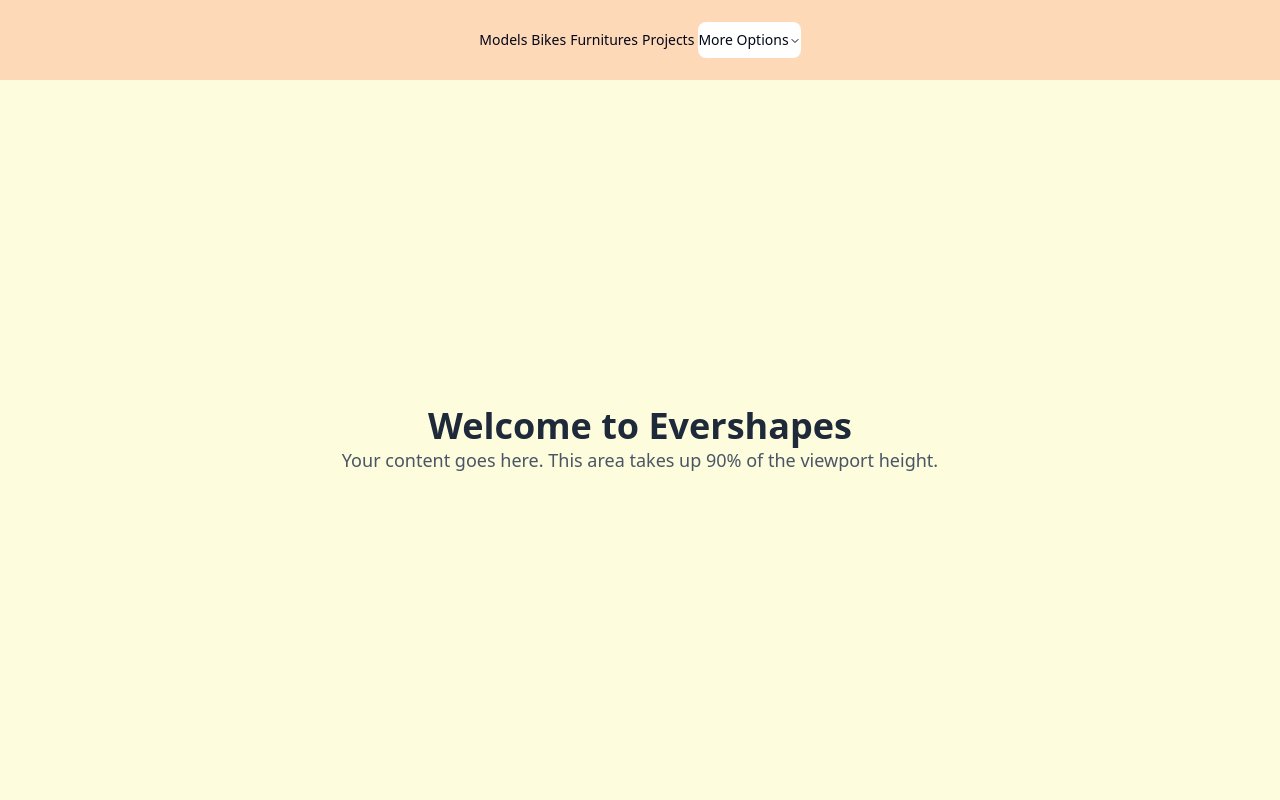
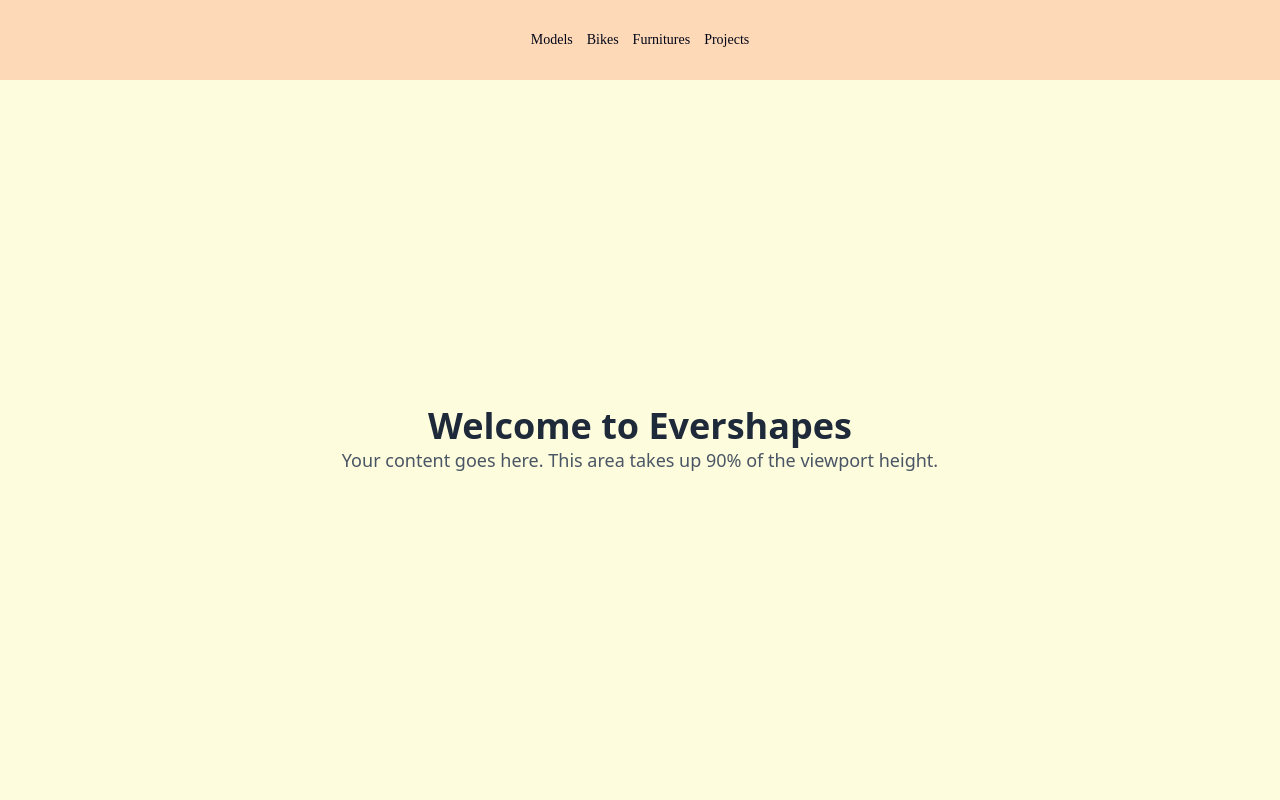
Before and after one commit to Evershapes/evershapes-website, a React (Vite) app: page / in a window 1280 px wide. Shown: the top 800 px of the page. Built offline with nearby package versions, Linux system fonts and the light colour scheme; a web font is replaced by a local one.

Commit message:
ajout navbar

```diff
--- a/src/App.jsx
+++ b/src/App.jsx
@@ -1,75 +1,19 @@
-import { useState } from 'react'
+import React, { useState } from 'react'
 import './App.css'
-import {
-    NavigationMenu,
-    NavigationMenuContent,
-    NavigationMenuIndicator,
-    NavigationMenuItem,
-    NavigationMenuLink,
-    NavigationMenuList,
-    NavigationMenuTrigger,
-    NavigationMenuViewport,
-} from "../components/ui/navigation-menu"
-
 import '../public/fonts/fonts.css'
 
-function App() {
+import Navbar from './components/navbar.jsx';
+
+class App extends React.Component {
+    render() {
         return (
             <div className="min-h-screen w-full m-0 p-0">
-            {/* Navbar - 10vh height */}
-            <nav className="h-[10vh] w-full flex items-center justify-center px-6 m-0" style={{backgroundColor: '#FED9B7'}}>
-                <NavigationMenu>
-                    <NavigationMenuList>
-                        <NavigationMenuItem>
-                            <NavigationMenuLink>
-                                <a href="https://www.youtube.com/watch?v=dQw4w9WgXcQ">Models</a>
-                            </NavigationMenuLink>
-                        </NavigationMenuItem>
-                        <NavigationMenuItem>
-                            <NavigationMenuLink>
-                                <a href="https://www.youtube.com/watch?v=dQw4w9WgXcQ">Bikes</a>
-                            </NavigationMenuLink>
-                        </NavigationMenuItem>
-                        <NavigationMenuItem>
-                            <NavigationMenuLink>
-                                <a href="https://www.youtube.com/watch?v=dQw4w9WgXcQ">Furnitures</a>
-                            </NavigationMenuLink>
-                        </NavigationMenuItem>
-                        <NavigationMenuItem>
-                            <NavigationMenuLink>
-                                <a href="https://www.youtube.com/watch?v=dQw4w9WgXcQ">Projects</a>
-                            </NavigationMenuLink>
-                        </NavigationMenuItem>
-
-                        {/* Simple Dropdown Menu */}
-                        <NavigationMenuItem>
-                            <NavigationMenuTrigger>More Options</NavigationMenuTrigger>
-                            <NavigationMenuContent>
-                                <ul className="grid w-[200px] gap-2 p-4">
-                                    <li>
-                                        <NavigationMenuLink asChild>
-                                            <a href="#services">Services</a>
-                                        </NavigationMenuLink>
-                                    </li>
-                                    <li>
-                                        <NavigationMenuLink asChild>
-                                            <a href="#about">About</a>
-                                        </NavigationMenuLink>
-                                    </li>
-                                    <li>
-                                        <NavigationMenuLink asChild>
-                                            <a href="#contact">Contact</a>
-                                        </NavigationMenuLink>
-                                    </li>
-                                </ul>
-                            </NavigationMenuContent>
-                        </NavigationMenuItem>
-                    </NavigationMenuList>
-                </NavigationMenu>
+                <nav className="h-[10vh] w-full flex items-center justify-center px-6 m-0" style={{ backgroundColor: '#FED9B7' }}>
+                    <Navbar/>
                 </nav>
 
                 {/* First Section - 90vh height with cream background */}
-            <section className="h-[90vh] w-full flex items-center justify-center m-0" style={{backgroundColor: '#FDFCDC'}}>
+                <section className="h-[90vh] w-full flex items-center justify-center m-0" style={{ backgroundColor: '#FDFCDC' }}>
                     <div className="text-center p-8">
                         <h1 className="text-4xl font-bold text-gray-800 mb-4">
                             Welcome to Evershapes
@@ -83,7 +27,7 @@ function App() {
                 {/* Second Section - 90vh height with two-column layout */}
                 <section className="h-[90vh] w-full flex m-0">
                     {/* Left Column - Darker coral/salmon color */}
-                <div className="w-1/2 h-full flex items-center justify-center" style={{backgroundColor: '#F07167'}}>
+                    <div className="w-1/2 h-full flex items-center justify-center" style={{ backgroundColor: '#F07167' }}>
                         <div className="text-center text-white p-8">
                             <h2 className="text-3xl font-bold mb-4">Left Section</h2>
                             <p className="text-lg">Your content for the left column goes here.</p>
@@ -91,7 +35,7 @@ function App() {
                     </div>
 
                     {/* Right Column - Lighter peach color */}
-                <div className="w-1/2 h-full flex items-center justify-center" style={{backgroundColor: '#FED9B7'}}>
+                    <div className="w-1/2 h-full flex items-center justify-center" style={{ backgroundColor: '#FED9B7' }}>
                         <div className="text-center text-gray-800 p-8">
                             <h2 className="text-3xl font-bold mb-4">Right Section</h2>
                             <p className="text-lg">Your content for the right column goes here.</p>
@@ -99,8 +43,8 @@ function App() {
                     </div>
                 </section>
             </div>
-
         )
+    }
 }
 
 export default App
--- /dev/null
+++ b/src/components/navbar.jsx
@@ -0,0 +1,45 @@
+import React, { useState } from 'react'
+import '../App.css'
+import {
+    NavigationMenu,
+    NavigationMenuContent,
+    NavigationMenuIndicator,
+    NavigationMenuItem,
+    NavigationMenuLink,
+    NavigationMenuList,
+    NavigationMenuTrigger,
+    NavigationMenuViewport,
+} from "../../components/ui/navigation-menu"
+
+import '../../public/fonts/fonts.css'
+
+export default class Navbar extends React.Component {
+    render() {
+        return (
+            <NavigationMenu>
+                <NavigationMenuList>
+                    <NavigationMenuItem style={{ margin: '5px' }}>
+                        <NavigationMenuLink className='BriceBold'>
+                            Models
+                        </NavigationMenuLink>
+                    </NavigationMenuItem>
+                    <NavigationMenuItem style={{ margin: '5px' }}>
+                        <NavigationMenuLink className='BriceBold'>
+                            Bikes
+                        </NavigationMenuLink>
+                    </NavigationMenuItem>
+                    <NavigationMenuItem style={{ margin: '5px' }}>
+                        <NavigationMenuLink className='BriceBold'>
+                            Furnitures
+                        </NavigationMenuLink>
+                    </NavigationMenuItem>
+                    <NavigationMenuItem style={{ margin: '5px' }}>
+                        <NavigationMenuLink className='BriceBold'>
+                            Projects
+                        </NavigationMenuLink>
+                    </NavigationMenuItem>
+                </NavigationMenuList>
+            </NavigationMenu>
+        )
+    }
+}
--- a/src/index.css
+++ b/src/index.css
@@ -54,7 +54,7 @@
   --secondary: oklch(0.968 0.007 247.896);
   --secondary-foreground: oklch(0.208 0.042 265.755);
   --muted: oklch(0.968 0.007 247.896);
-  --muted-foreground: oklch(0.554 0.046 257.417);
+  --muted-foreground: oklch(54.245% 0.05748 19.045);
   --accent: oklch(0.968 0.007 247.896);
   --accent-foreground: oklch(0.208 0.042 265.755);
   --destructive: oklch(0.577 0.245 27.325);
```
Lines whose indentation alone changed are shown as unchanged.
